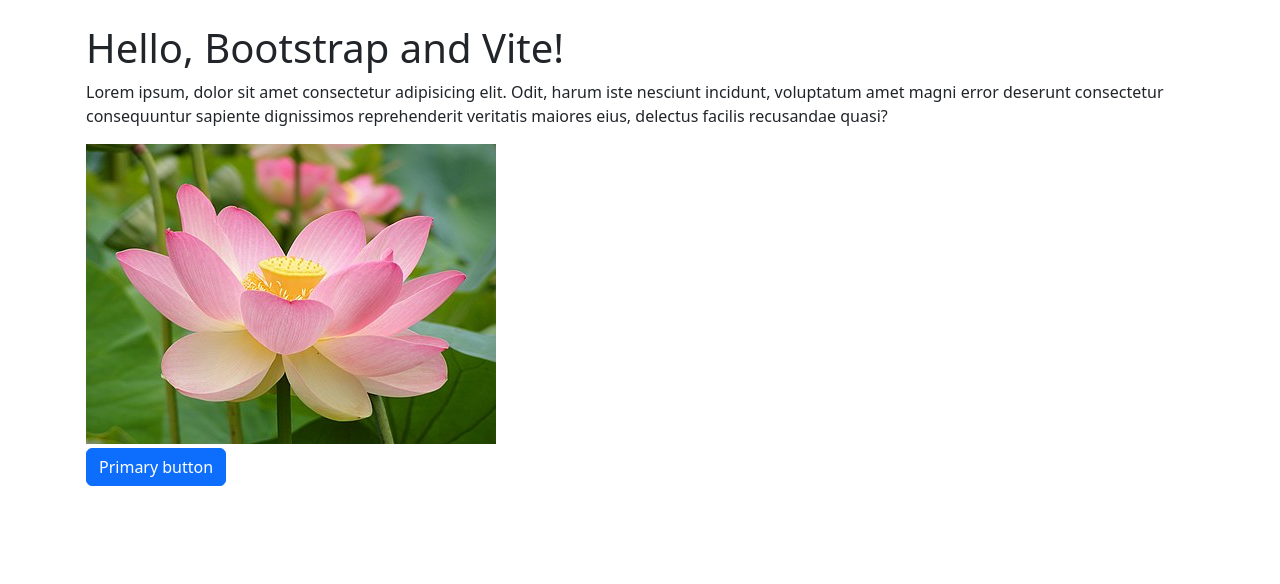
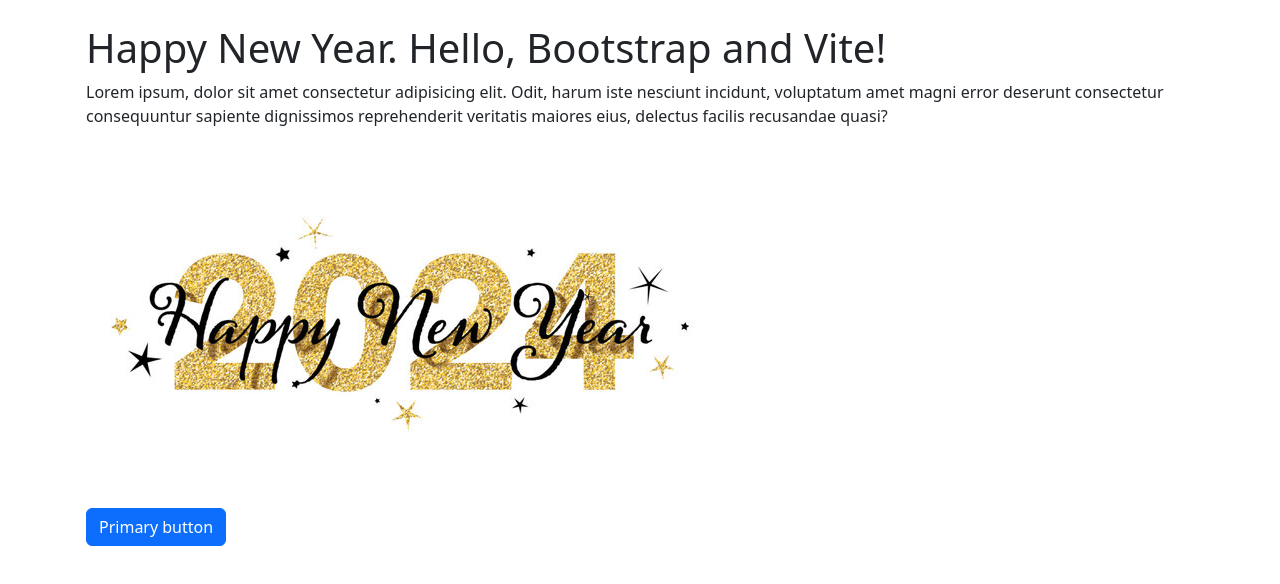
Before and after one commit to XiaoGua0377/vitetest, a website built with Vite: page src/index.html in a window 1280 px wide. Built offline with nearby package versions, Linux system fonts and the light colour scheme.

Commit message:
up date new year

```diff
--- a/src/index.html
+++ b/src/index.html
@@ -8,9 +8,9 @@
   </head>
   <body>
     <div class="container py-4 px-3 mx-auto">
-      <h1>Hello, Bootstrap and Vite!</h1>
+      <h1>Happy New Year. Hello, Bootstrap and Vite!</h1>
       <p>Lorem ipsum, dolor sit amet consectetur adipisicing elit. Odit, harum iste nesciunt incidunt, voluptatum amet magni error deserunt consectetur consequuntur sapiente dignissimos reprehenderit veritatis maiores eius, delectus facilis recusandae quasi?</p>
-      <img src="./img/flower01.jpg" alt="flower" >
+      <img src="./img/newyear.jpg" alt="flower" >
     <div class="mt-1">
       <button class="btn btn-primary">Primary button</button>
     </div>
```
Also changed, not shown: src/img/newyear.jpg (added).
